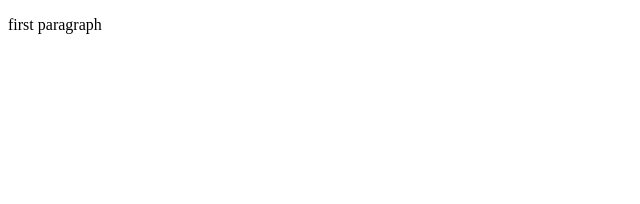
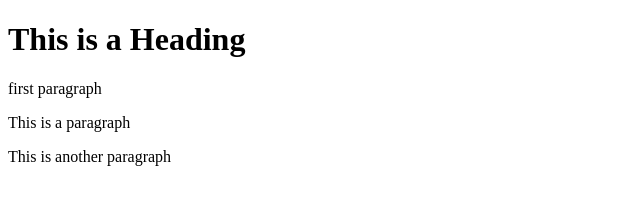
Before and after one commit to Isaacjon/learning-git, a plain HTML site: page index.html in a window 1280 px wide. Shown: the whole page, without its empty margins (0-640 px from the left). Drawn offline with Linux system fonts and the light colour scheme.

Commit message:
Feature xyz (#2)
* add some html

* added another p tag

* Update index.html

```diff
--- a/index.html
+++ b/index.html
@@ -1,9 +1,15 @@
 <!DOCTYPE html>
 <html>
+
 <head>
     <title>Page Title</title>
 </head>
+
 <body>
+    <h1>This is a Heading</h1>
     <p>first paragraph</p>
+    <p>This is a paragraph</p>
+    <p>This is another paragraph</p>
 </body>
+
 </html>
```
Also changed, not shown: 1 other file.
